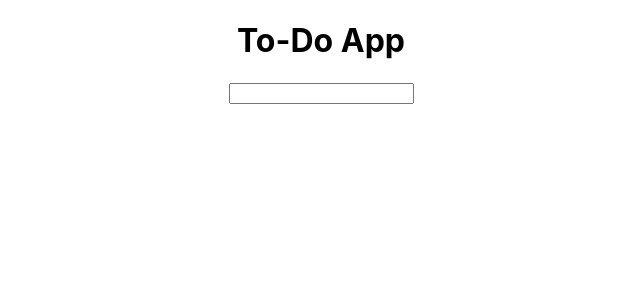
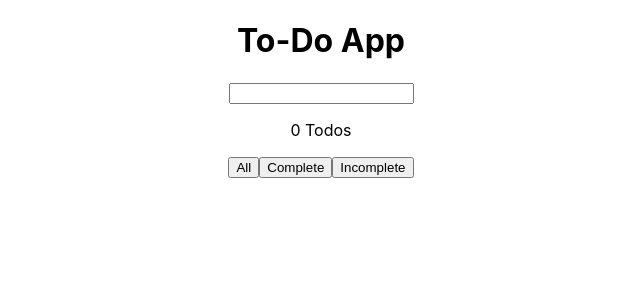
Before and after one commit to gautam-mohit/react-todo, a React (Create React App) app: page / in a window 1280 px wide. Shown: the top 300 px of the page, without its empty margins (319-959 px from the left). Built offline with nearby package versions, Linux system fonts and the light colour scheme.

Commit message:
add: filter

```diff
--- a/src/components/TodoListing/Listing.jsx
+++ b/src/components/TodoListing/Listing.jsx
@@ -9,6 +9,7 @@ import TodoItem from "./TodoItem";
 export default function Listing(props) {
   const { item } = props;
   const [todos, setTodos] = useState({});
+  const [originalTodos, setOriginalTodos] = useState({});
 
   useEffect(() => {
     if (item) {
@@ -17,6 +18,7 @@ export default function Listing(props) {
       // adding new element
       newTodo[item] = false;
       setTodos(newTodo);
+      setOriginalTodos(newTodo);
     }
   }, [item]);
 
@@ -26,6 +28,33 @@ export default function Listing(props) {
     // adding new element
     newTodo[todo] = status;
     setTodos(newTodo);
+    setOriginalTodos(newTodo);
+  };
+
+  const filterTodo = (status) => {
+    switch (status) {
+      case "complete":
+        const completeTodos = {};
+        Object.keys(originalTodos).forEach((todo) => {
+          if (todos[todo]) {
+            completeTodos[todo] = true;
+          }
+        });
+        setTodos(completeTodos);
+        break;
+      case "incomplete":
+        const inCompleteTodos = {};
+        Object.keys(originalTodos).forEach((todo) => {
+          if (!todos[todo]) {
+            inCompleteTodos[todo] = false;
+          }
+        });
+        setTodos(inCompleteTodos);
+        break;
+      default:
+        setTodos(originalTodos);
+        break;
+    }
   };
 
   return (
@@ -40,6 +69,12 @@ export default function Listing(props) {
           />
         );
       })}
+      <div className="filter">
+        <p>{Object.keys(todos).length} Todos</p>
+        <button onClick={() => filterTodo("all")}>All</button>
+        <button onClick={() => filterTodo("complete")}>Complete</button>
+        <button onClick={() => filterTodo("incomplete")}>Incomplete</button>
+      </div>
     </div>
   );
 }
```
